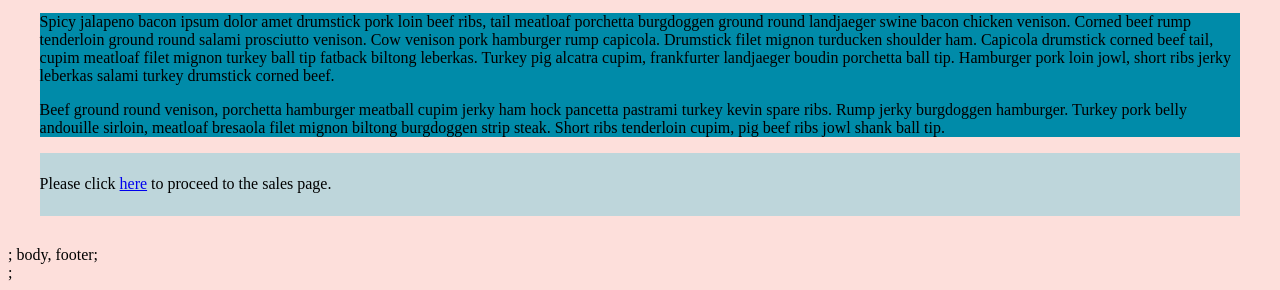
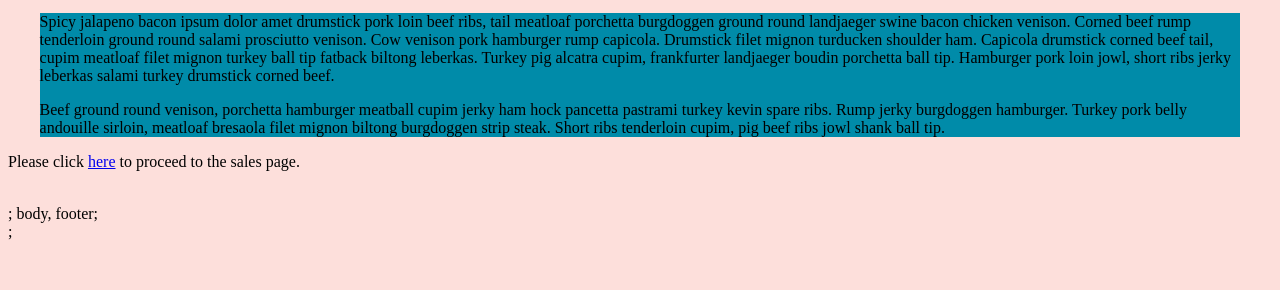
Before and after one commit to brettjayp/2012n15-lab-salmonCookies, a plain HTML site: page index.html in a window 1280 px wide. Shown: the part 531-821 px from the top of the page. After the commit the page ends 800 px from the top, so only its background shows below. Drawn offline with Linux system fonts and the light colour scheme.

Commit message:
begin lab, added assets

```diff
--- a/css/style.css
+++ b/css/style.css
@@ -29,16 +29,6 @@ body {
     margin: 1% auto 1% auto;
 }
 
-.containerLists {
-    /* background-color: #DE685C40; */
-    background-color: #00BDDA40;
-    width: 95%;
-    height: auto;
-    margin: 1% auto 1% auto;
-    padding: 0.5% 0% 0.5% 0%;
-    display: flex;
-}
-
 .salmonLists {
     /* background-color: #00BDDAAA; */
     background-color: #DE685C90;
```
Also changed, not shown: assets/chinook.jpg (added), assets/cutter.jpeg (added), assets/family.jpg (added), assets/fish.jpg (added), assets/frosted-cookie.jpg (added), assets/shirt.jpg (added), 1 other file.
